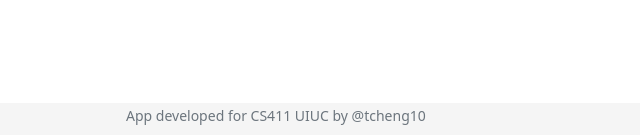
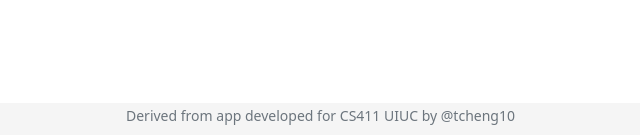
Before and after one commit to a2975667/flask-gcp-mysql-demo, a Flask app: page / in a window 1280 px wide. Shown: the part 665-800 px from the top of the page, without its empty margins (189-829 px from the left). Run offline with Flask 3, Linux system fonts and the light colour scheme; data that the repository does not hold is empty.

Commit message:
Updated footer

```diff
--- a/app/templates/index.html
+++ b/app/templates/index.html
@@ -97,7 +97,7 @@
 
     <footer class="footer">
       <div class="container">
-            <p class="text-muted"><small>App developed for CS411 UIUC by @tcheng10</small></p>
+            <p class="text-muted"><small>Derived from app developed for CS411 UIUC by @tcheng10</small></p>
       </div>
     </footer>
   </body>
```
